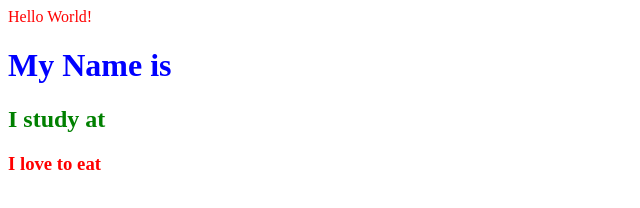
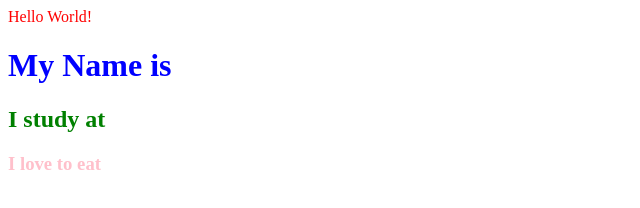
Before and after one commit to antonsauh/SdaWebCourseMaterials, a plain HTML site: page EX_01/index.html in a window 1280 px wide. Shown: the full height of the page, 0-640 px from the left. Drawn offline with Linux system fonts and the light colour scheme.

Commit message:
add some dumb JS examples

```diff
--- a/EX_01/index.html
+++ b/EX_01/index.html
@@ -2,6 +2,7 @@
 <html lang="en">
 <head>
     <link rel="stylesheet" type="text/css" href="styles.css">
+    <script src="script.js"></script>
     <meta charset="UTF-8">
     <title>Title</title>
 </head>
--- /dev/null
+++ b/EX_01/script.js
@@ -0,0 +1,8 @@
+window.onload = function () {
+    document.getElementById('my-id').style.color = "black";
+    document.getElementById('my-id').setAttribute('style', 'color: pink');
+    document.getElementById('my-id').addEventListener('click', changeColor);
+};
+function changeColor() {
+    document.getElementById('my-id').style.color = "black";
+}
--- a/EX_01/styles.css
+++ b/EX_01/styles.css
@@ -7,6 +7,3 @@ h1 {
 .my-css-class {
     color: green;
 }
-#my-id {
-
-}
```
